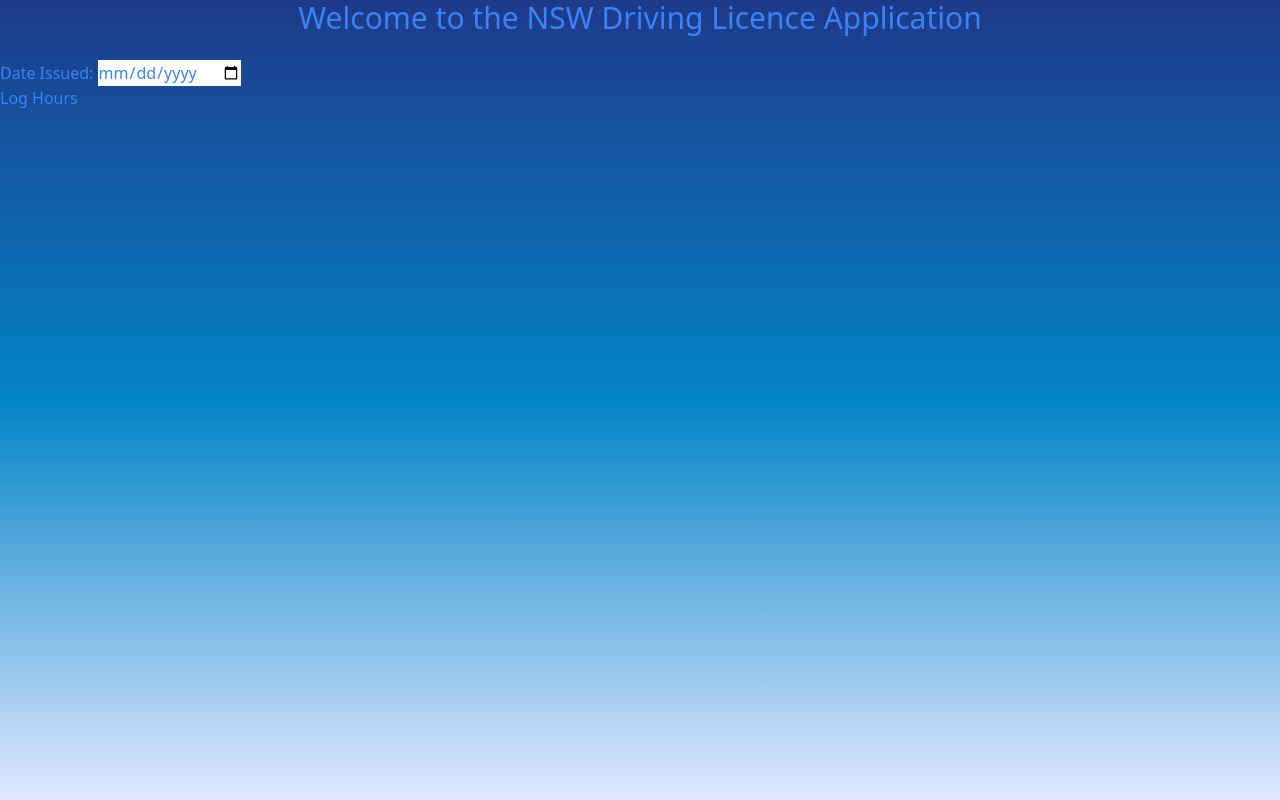
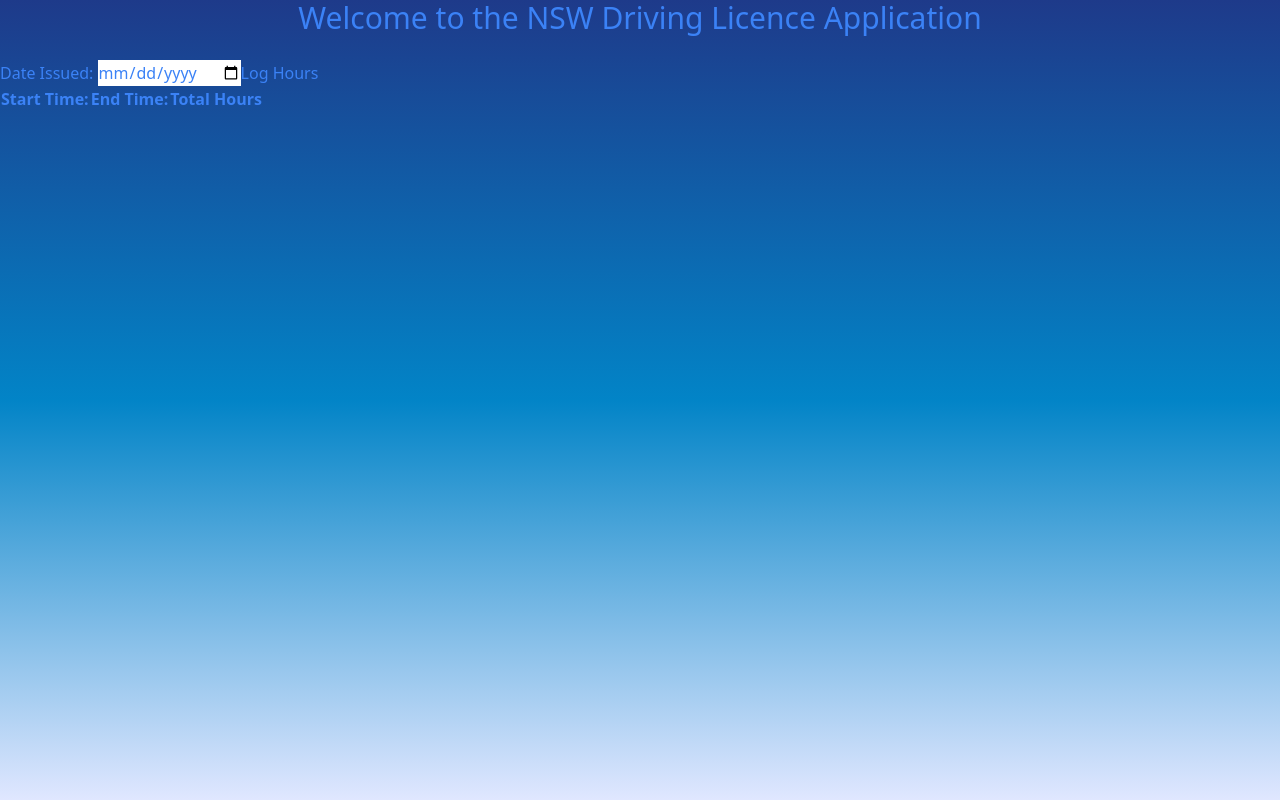
Before and after one commit to KevinViereck/snswlicenceapp, a React (Create React App) app: page /logbook in a window 1280 px wide. Built offline with nearby package versions, Linux system fonts and the light colour scheme.

Commit message:
addingentries

```diff
--- a/src/logbook/PracticeLogEntry.jsx
+++ b/src/logbook/PracticeLogEntry.jsx
@@ -9,7 +9,23 @@
 
     return(
         <>
-            <h3> Log Hours </h3>
+            <button> Log Hours </button>
+            <table>
+                <thead>
+                    <tr>
+                        <th> Start Time:</th>
+                        <th> End Time: </th>
+                        <th> Total Hours </th>
+                    </tr>
+                </thead>
+                <tbody>
+                    <tr>
+                    {
+                        practiceLogEntries.map( (le) => <td> {le.startTime}</td>)
+                    }
+                    </tr>
+                </tbody>
+            </table>
         </>
     )
 }
```
